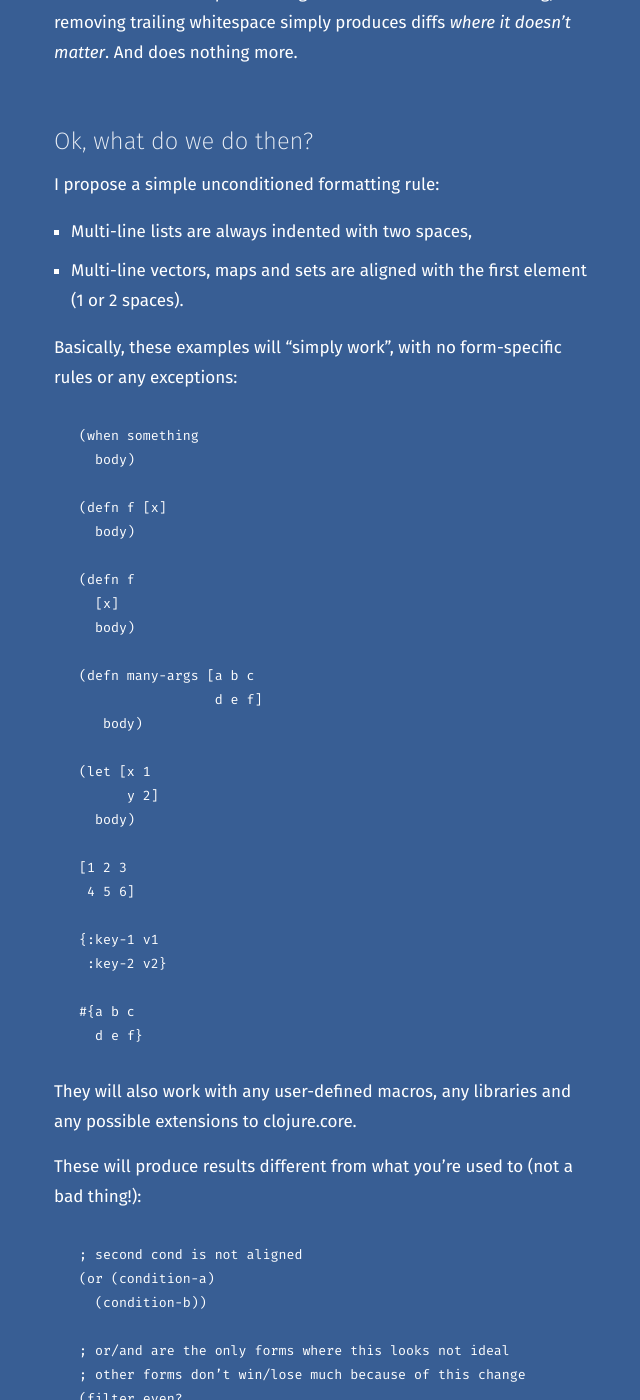
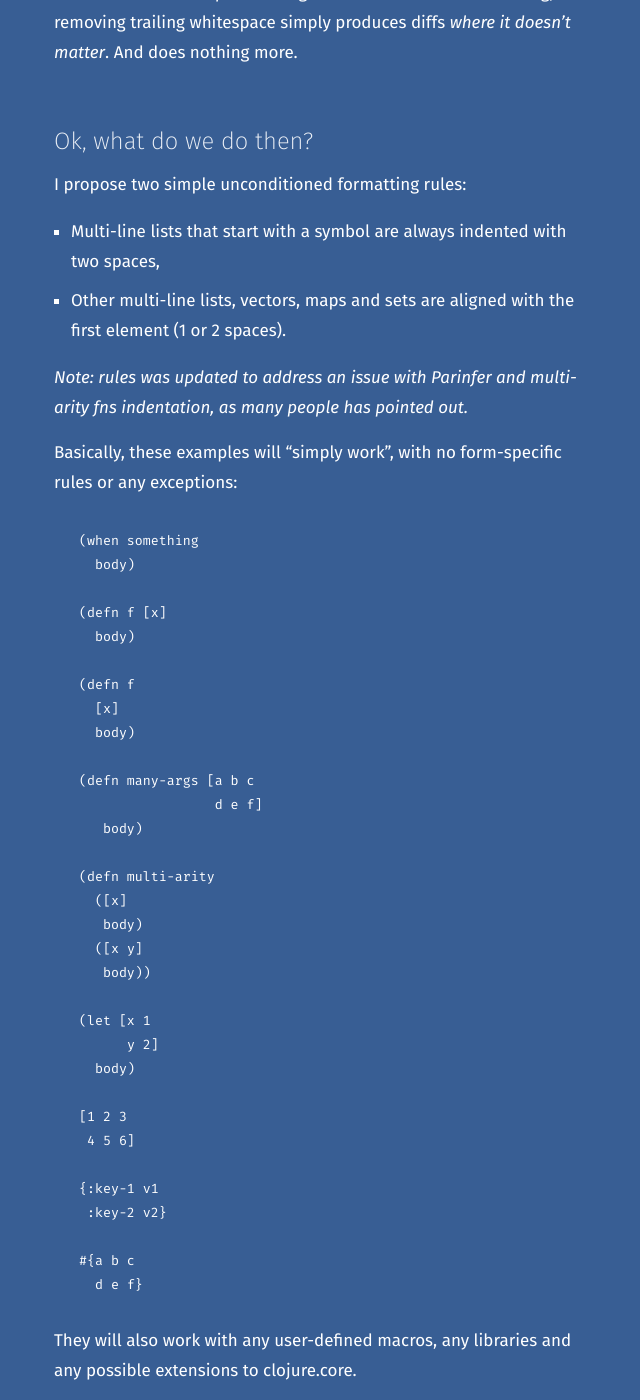
Before and after one commit to tonsky/tonsky.github.io, a Jekyll site: the page built from _posts/2018-12-05-clojurefmt.md, in a window 1280 px wide and 1400 px high, scrolled down 3814 px. Shown: the whole window, without its empty margins (315-955 px from the left). Built offline with Jekyll 4.4.1, drawn with Linux system fonts in a browser that asks for light colours; some of the changed text lies outside the part shown.

Commit message:
Updated rules to address parinfer issue

```diff
--- a/_posts/2018-12-05-clojurefmt.md
+++ b/_posts/2018-12-05-clojurefmt.md
@@ -91,10 +91,12 @@ This is one of the stupidest things to automate. Unlike indenting, removing trai
 
 ## Ok, what do we do then?
 
-I propose a simple unconditioned formatting rule:
+I propose two simple unconditioned formatting rules:
 
-- Multi-line lists are always indented with two spaces,
-- Multi-line vectors, maps and sets are aligned with the first element (1 or 2 spaces).
+- Multi-line lists that start with a symbol are always indented with two spaces,
+- Other multi-line lists, vectors, maps and sets are aligned with the first element (1 or 2 spaces).
+
+*Note: rules was updated to address an issue with Parinfer and multi-arity fns indentation, as many people has pointed out.*
 
 Basically, these examples will “simply work”, with no form-specific rules or any exceptions:
 
@@ -112,6 +114,12 @@ Basically, these examples will “simply work”, with no form-specific rules or
 (defn many-args [a b c
                  d e f]
    body)
+
+(defn multi-arity
+  ([x]
+   body)
+  ([x y]
+   body))
 
 (let [x 1
       y 2]
```
Also changed, not shown: other parts of _posts/2018-12-05-clojurefmt.md (+0 -7 lines).
